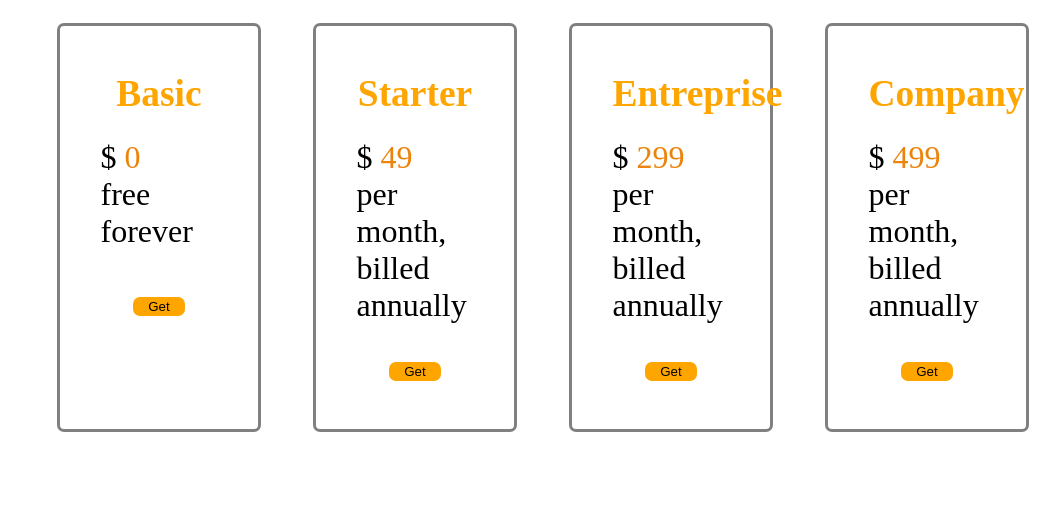
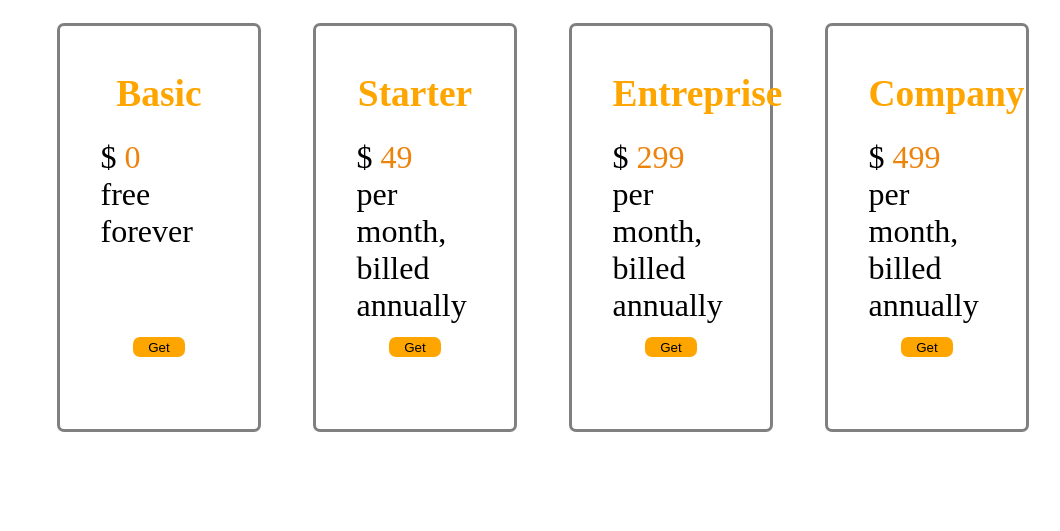
Before and after one commit to samir324/Agence_Web_version_2, a plain HTML site: page index.html in a window 1280 px wide. Shown: the part 2120-2651 px from the top of the page, without its empty margins (97-1157 px from the left). Drawn offline with Linux system fonts and the light colour scheme.

Commit message:
modification au niveau de ma section html et scss

```diff
--- a/index.html
+++ b/index.html
@@ -130,13 +130,13 @@
 
 
                 <div class="container_pricing_items">
-                    <div class="container_pricing_items11">
+                    <div class="container_pricing_items1">
                         <h3>Basic</h3>
                     </div>
-                    <div class="container_pricing_items22">
+                    <div class="container_pricing_items2">
                         <p>$ <span class="money"> 0 </span><br> free forever</p>
                     </div>
-                    <div class="container_pricing_items33"><input class="button_pricing_1" type="button" value="Get">
+                    <div class="container_pricing_items3"><input class="button_pricing" type="button" value="Get">
                     </div>
                 </div>
 
--- a/style.scss
+++ b/style.scss
@@ -265,7 +265,7 @@ span {
 }
 
 .container_pricing_items2 {
-  margin: 5% 0 5% 0;
+ height: 50%;
   font-size: 2rem;
 }
 
@@ -282,31 +282,8 @@ span {
   border: none;
 }
 
-.button_pricing_1 {
-  padding: 2% 13% 2% 13%;
-  border-radius: 7px;
-  background-color: orange;
-  border: none;
-  margin-top: 20%;
-}
 
-.container_pricing_items11 {
-  text-align: center;
-  color: orange;
-  margin: 5% 0 20% 0;
-  font-size: 2rem;
-}
 
-.container_pricing_items22 {
-
-  font-size: 2rem;
-}
-
-.container_pricing_items33 {
-  text-align: center;
-  font-size: 2rem;
-  margin: 20% 0 3% 0;
-}
 
 /*----------------------------------------**FIN CSS SAMIR**-------------------------------------*/
 /*-----------------------------------------**CSS SANAE**----------------------------------------*/
@@ -440,7 +417,7 @@ span {
 
   }
 
-  .container_pricing_items11 {
+  .container_pricing_items1 {
     text-align: center;
     color: orange;
     margin: 5% 0 20% 0;
```
Also changed, not shown: style.css, style.min.css, 1 other file.
